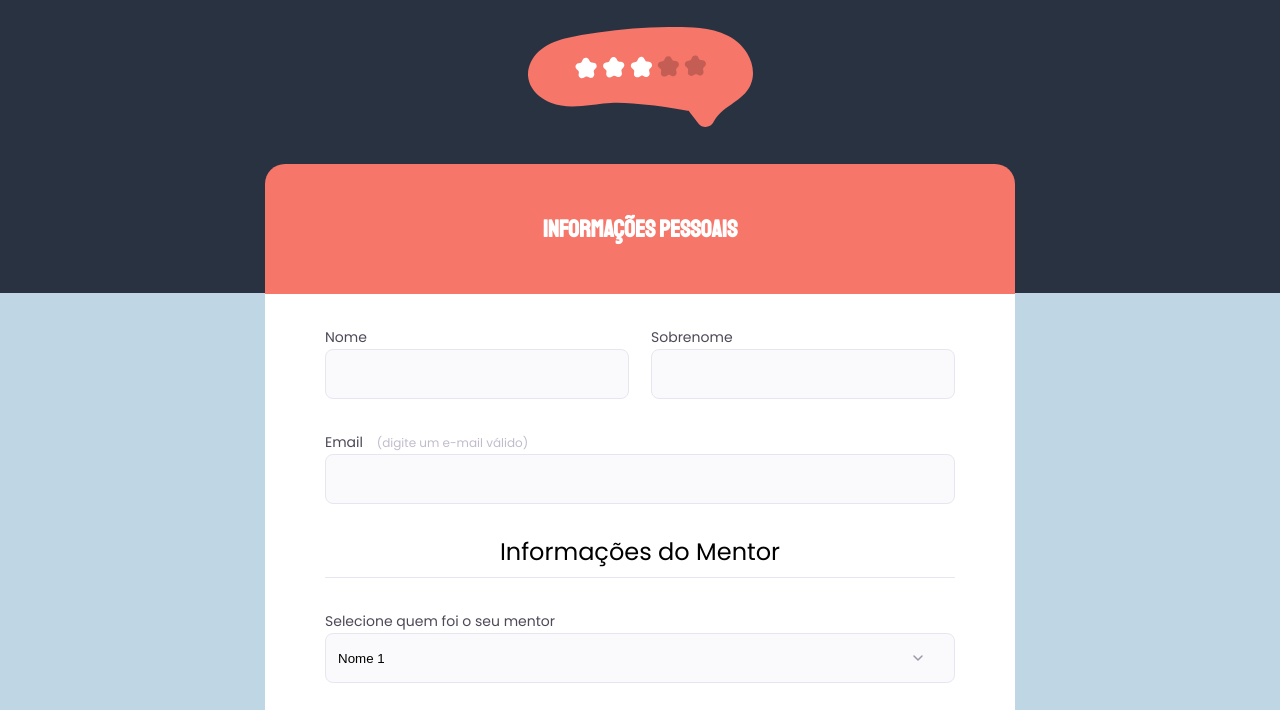
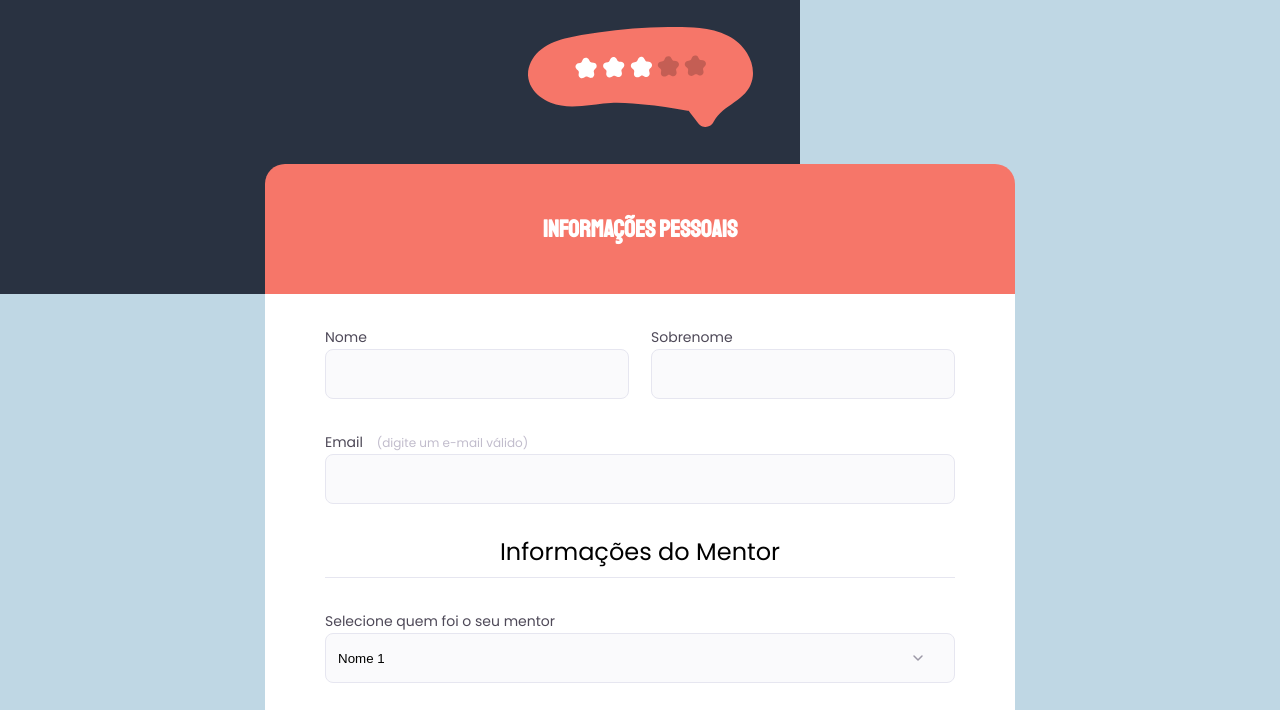
Before and after one commit to JoaoP3drom/mentorship_form, a plain HTML site: page index.html in a window 1280 px wide. Shown: the part 168-878 px from the top of the page. Drawn offline with Linux system fonts and the light colour scheme.

Commit message:
melhorias no design

```diff
--- a/style.css
+++ b/style.css
@@ -6,9 +6,9 @@
 
 body::before {
   content: '';
-  width: 100vw;
+  width: 100vh;
   background-color: #293241;
-  height: 461px;
+  height: 462px;
   position: absolute;
   z-index: -1;
   top: 0;
```
